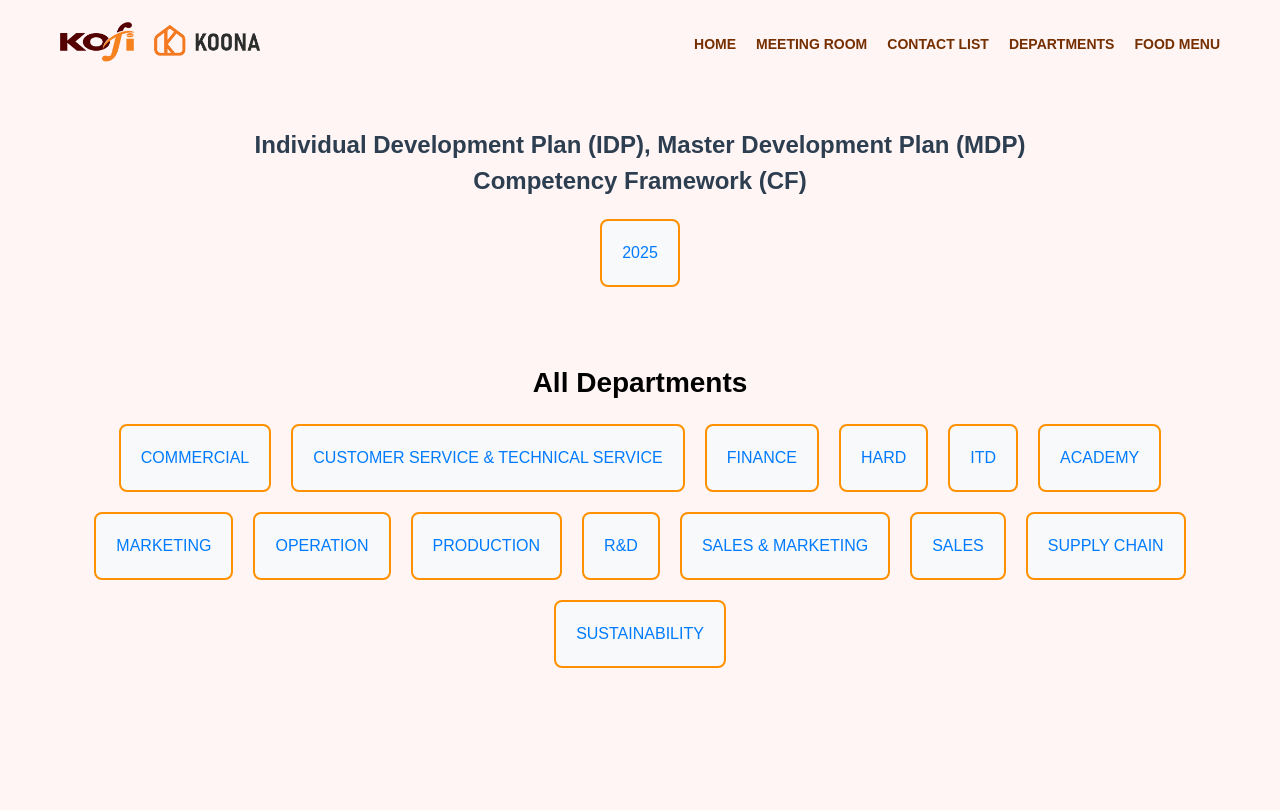
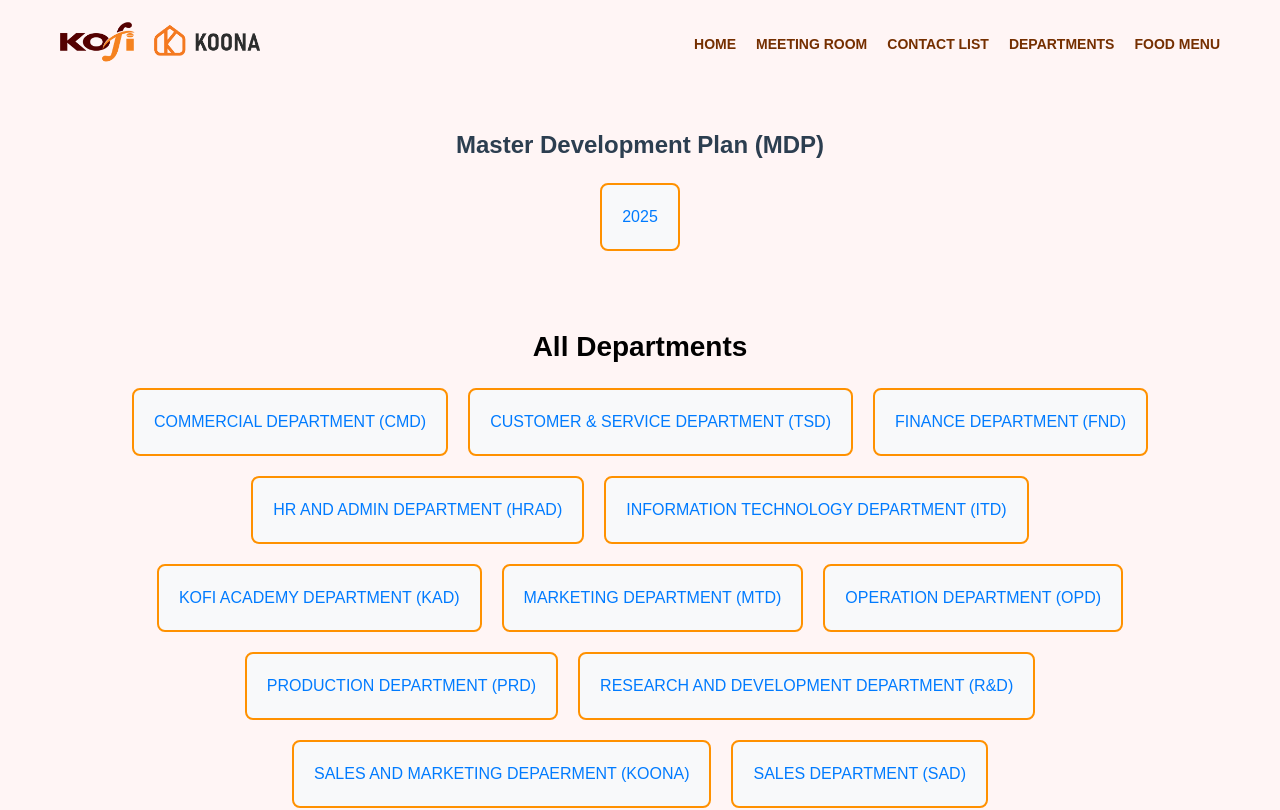
Before and after one commit to sakun24/KOFI_Intranet, a React (Vite) app: page /landing/hr-idp/department_idp in a window 1280 px wide. Shown: the top 810 px of the page. Built offline with nearby package versions, Linux system fonts and the light colour scheme; a web font is replaced by a local one.

Commit message:
Updated IDP

```diff
--- a/src/assets/components/department/DepartmentPage.jsx
+++ b/src/assets/components/department/DepartmentPage.jsx
@@ -14,11 +14,11 @@ const departments = [
   {
     name: 'HR & ADMIN',
     options: [
-      { id: 1, name: 'HR SYSTEM', url: 'http://192.168.123.15/bluehcm//applogin.aspx' },
-      { id: 2, name: 'HR & ADMIN E-FORM', url: '/landing/hradmin_eform' },
-      { id: 3, name: 'IDP & MDP & CF', url: '/landing/hr-idp' },
-      { id: 4, name: 'ON BOARDING PROGRAM', url: 'https://1drv.ms/x/s!Ale8kLbGnEA9gTLIU7dI9KQPoqc_?e=0Oe7SN' },
-      { id: 5, name: 'ON BOARDING PROCESS', url: 'https://docs.google.com/spreadsheets/d/1fOeBOhMygMlkTWf5eULMhpUH4hPHjh98/edit?gid=955140752#gid=955140752' },
+      { id: 1, name: 'ON BOARDING PROCESS', url: 'https://docs.google.com/spreadsheets/d/1fOeBOhMygMlkTWf5eULMhpUH4hPHjh98/edit?gid=955140752#gid=955140752' },
+      { id: 2, name: 'INDUCTION PROGRAM', url: 'https://1drv.ms/x/s!Ale8kLbGnEA9gTLIU7dI9KQPoqc_?e=0Oe7SN' },
+      { id: 3, name: 'MDP 1.0', url: '/landing/hr-idp' },
+      { id: 4, name: 'HR & ADMIN E-FORM', url: '/landing/hradmin_eform' },
+      { id: 5, name: 'HR SYSTEM', url: 'http://192.168.123.15/bluehcm//applogin.aspx' },
     ],
   },
   {
--- a/src/assets/components/department/departmentInfo/hradmin/HrIdp.jsx
+++ b/src/assets/components/department/departmentInfo/hradmin/HrIdp.jsx
@@ -18,9 +18,7 @@ const HrIdp = () => {
     <div className="links-list_idp">
     {/* <DepartmentPage/> */}
 
-    <h2 ref={linksListRef} class="development-plans-title">
-      Individual Development Plan (IDP), Master Development Plan (MDP)
-      <br /> Competency Framework (CF)
+    <h2 ref={linksListRef} class="development-plans-title">Master Development Plan (MDP)
     </h2>
 
     <div className="links-container">
--- a/src/assets/components/department/departmentInfo/hradmin/idp_departments/2024/Department_idp.jsx
+++ b/src/assets/components/department/departmentInfo/hradmin/idp_departments/2024/Department_idp.jsx
@@ -3,20 +3,20 @@ import '../../../style.css'; // Import CSS file for styling
 import HrIdp from '../../HrIdp';
 
 const links = [
-  { id: 1, text: 'Commercial', url: 'https://1drv.ms/x/s!Ale8kLbGnEA9gRxdVRvhV4DPHBzC?e=eiZOEn' },
-  { id: 2, text: 'Customer Service & Technical Service', url: 'https://1drv.ms/x/s!Ale8kLbGnEA9gR44bEJbmusgdTI0?e=62I4sh' },
-  { id: 3, text: 'Finance', url: 'https://1drv.ms/x/s!Ale8kLbGnEA9gR0AVMGOtZvg1ORH?e=1G5eRv' },
-  { id: 4, text: 'HARD', url: 'https://1drv.ms/x/s!Ale8kLbGnEA9gR8FhmmjU1iavNoZ?e=1H02Rz' },
-  { id: 5, text: 'ITD', url: 'https://1drv.ms/x/s!Ale8kLbGnEA9gSBgc5VyV9MMqUoR?e=mFfpUc' },
-  { id: 6, text: 'Academy', url: 'https://1drv.ms/x/s!Ale8kLbGnEA9gSF_EBOW91iivPt4?e=FMws3V' },
-  { id: 7, text: 'Marketing', url: 'https://1drv.ms/x/s!Ale8kLbGnEA9gSJOTR54vHmMrzjq?e=Zetm4b' },
-  { id: 8, text: 'Operation', url: 'https://1drv.ms/x/s!Ale8kLbGnEA9gSOd5-uRdUNPRVGr?e=WJWDvg' },
-  { id: 9, text: 'Production', url: 'https://1drv.ms/x/s!Ale8kLbGnEA9gSSZXre9Ngt4Hkqf?e=Jkf1wL' },
-  { id: 10, text: 'R&D', url: 'https://1drv.ms/x/s!Ale8kLbGnEA9gSWnP-kVxDvSJY05?e=yGuhFg' },
-  { id: 11, text: 'Sales & Marketing', url: 'https://1drv.ms/x/s!Ale8kLbGnEA9gSZlBNjuacvo-2Wk?e=vbGYJt' },
-  { id: 12, text: 'Sales', url: 'https://1drv.ms/x/s!Ale8kLbGnEA9gSfkHCIoKZABNINw?e=etAfc5' },
-  { id: 13, text: 'Supply Chain', url: 'https://1drv.ms/x/s!Ale8kLbGnEA9gSnIsHUymQ6LWAQ7?e=sE3lIG' },
-  { id: 14, text: 'Sustainability', url: 'https://1drv.ms/x/s!Ale8kLbGnEA9gShkbs-eN8_qt7p_?e=OuguzQ' },
+  { id: 1, text: 'COMMERCIAL DEPARTMENT (CMD)', url: 'https://1drv.ms/x/s!Ale8kLbGnEA9gRxdVRvhV4DPHBzC?e=eiZOEn' },
+  { id: 2, text: 'CUSTOMER & SERVICE DEPARTMENT (TSD)', url: 'https://1drv.ms/x/s!Ale8kLbGnEA9gR44bEJbmusgdTI0?e=62I4sh' },
+  { id: 3, text: 'FINANCE DEPARTMENT (FND)', url: 'https://1drv.ms/x/s!Ale8kLbGnEA9gR0AVMGOtZvg1ORH?e=1G5eRv' },
+  { id: 4, text: 'HR AND ADMIN DEPARTMENT (HRAD)', url: 'https://1drv.ms/x/s!Ale8kLbGnEA9gR8FhmmjU1iavNoZ?e=1H02Rz' },
+  { id: 5, text: 'INFORMATION TECHNOLOGY DEPARTMENT (ITD)', url: 'https://1drv.ms/x/s!Ale8kLbGnEA9gSBgc5VyV9MMqUoR?e=mFfpUc' },
+  { id: 6, text: 'KOFI ACADEMY DEPARTMENT (KAD)', url: 'https://1drv.ms/x/s!Ale8kLbGnEA9gSF_EBOW91iivPt4?e=FMws3V' },
+  { id: 7, text: 'MARKETING DEPARTMENT (MTD)', url: 'https://1drv.ms/x/s!Ale8kLbGnEA9gSJOTR54vHmMrzjq?e=Zetm4b' },
+  { id: 8, text: 'OPERATION DEPARTMENT (OPD)', url: 'https://1drv.ms/x/s!Ale8kLbGnEA9gSOd5-uRdUNPRVGr?e=WJWDvg' },
+  { id: 9, text: 'PRODUCTION DEPARTMENT (PRD)', url: 'https://1drv.ms/x/s!Ale8kLbGnEA9gSSZXre9Ngt4Hkqf?e=Jkf1wL' },
+  { id: 10, text: 'RESEARCH AND DEVELOPMENT DEPARTMENT (R&D)', url: 'https://1drv.ms/x/s!Ale8kLbGnEA9gSWnP-kVxDvSJY05?e=yGuhFg' },
+  { id: 11, text: 'SALES AND MARKETING DEPAERMENT (KOONA)', url: 'https://1drv.ms/x/s!Ale8kLbGnEA9gSZlBNjuacvo-2Wk?e=vbGYJt' },
+  { id: 12, text: 'SALES DEPARTMENT (SAD)', url: 'https://1drv.ms/x/s!Ale8kLbGnEA9gSfkHCIoKZABNINw?e=etAfc5' },
+  { id: 13, text: 'SUPPLY CHAIN AND PROCUMENT DEPARTMENT (SPD)', url: 'https://1drv.ms/x/s!Ale8kLbGnEA9gSnIsHUymQ6LWAQ7?e=sE3lIG' },
+  { id: 14, text: 'SUSTAINABILITY UNIT DEPARTMENT (CSR)', url: 'https://1drv.ms/x/s!Ale8kLbGnEA9gShkbs-eN8_qt7p_?e=OuguzQ' },
 ];
 
 
```
